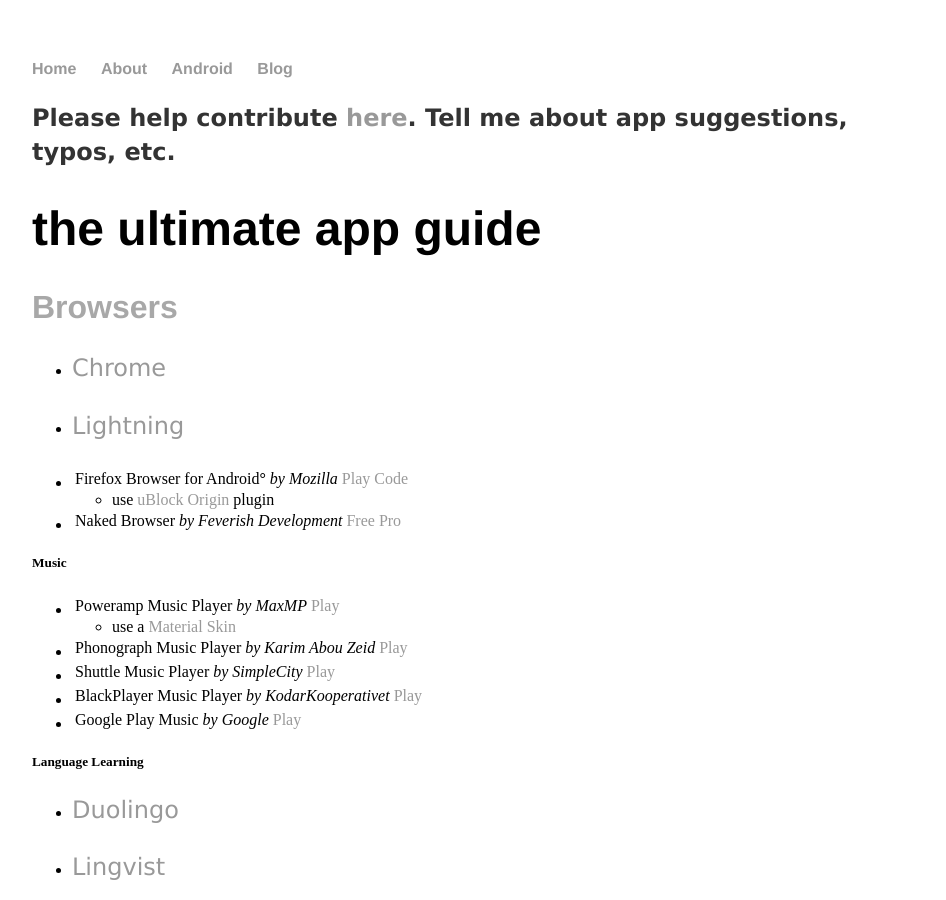
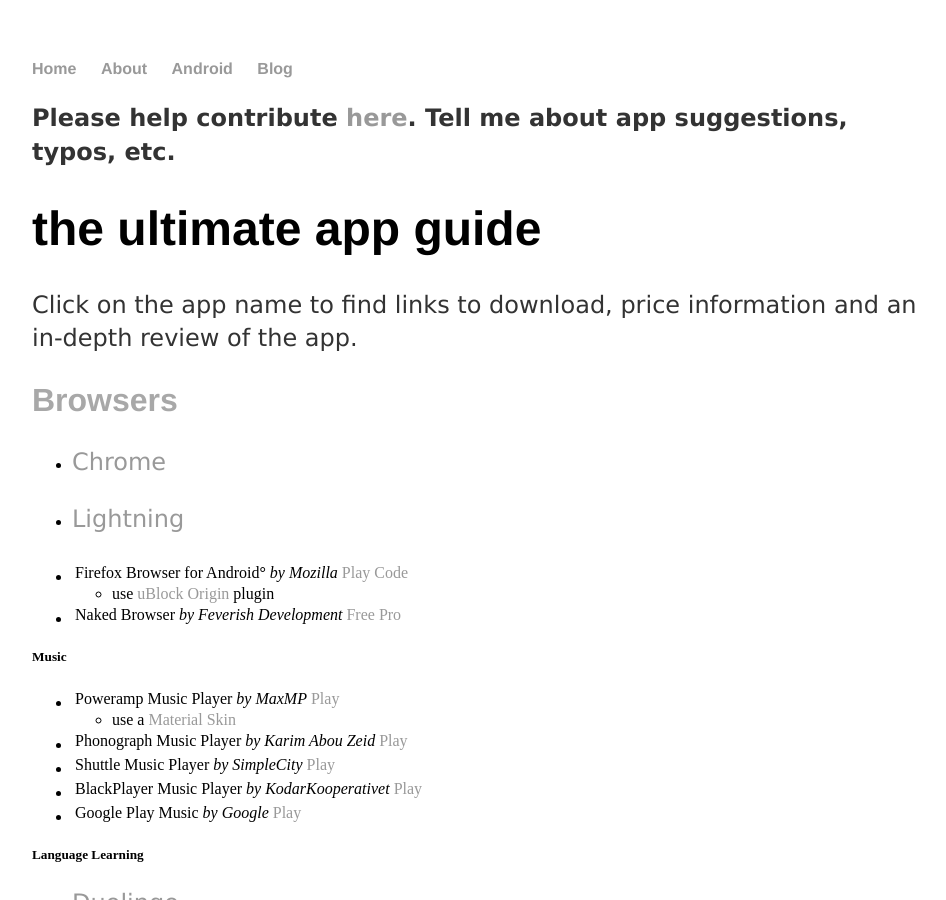
Before and after one commit to TGNYC/old, a Jekyll site: the page built from android/appguide/index.md, in a window 1280 px wide and 900 px high. Shown: the whole window, without its empty margins (160-1106 px from the left). Built offline with Jekyll 4.4.1, drawn with Linux system fonts in a browser that asks for light colours.

Commit message:
Update index.md

```diff
--- a/android/appguide/index.md
+++ b/android/appguide/index.md
@@ -6,6 +6,8 @@
 
 
 # the ultimate app guide
+
+Click on the app name to find links to download, price information and an in-depth review of the app.
 
 ## Browsers
 * [Chrome](/android/appguide/chrome)
```
